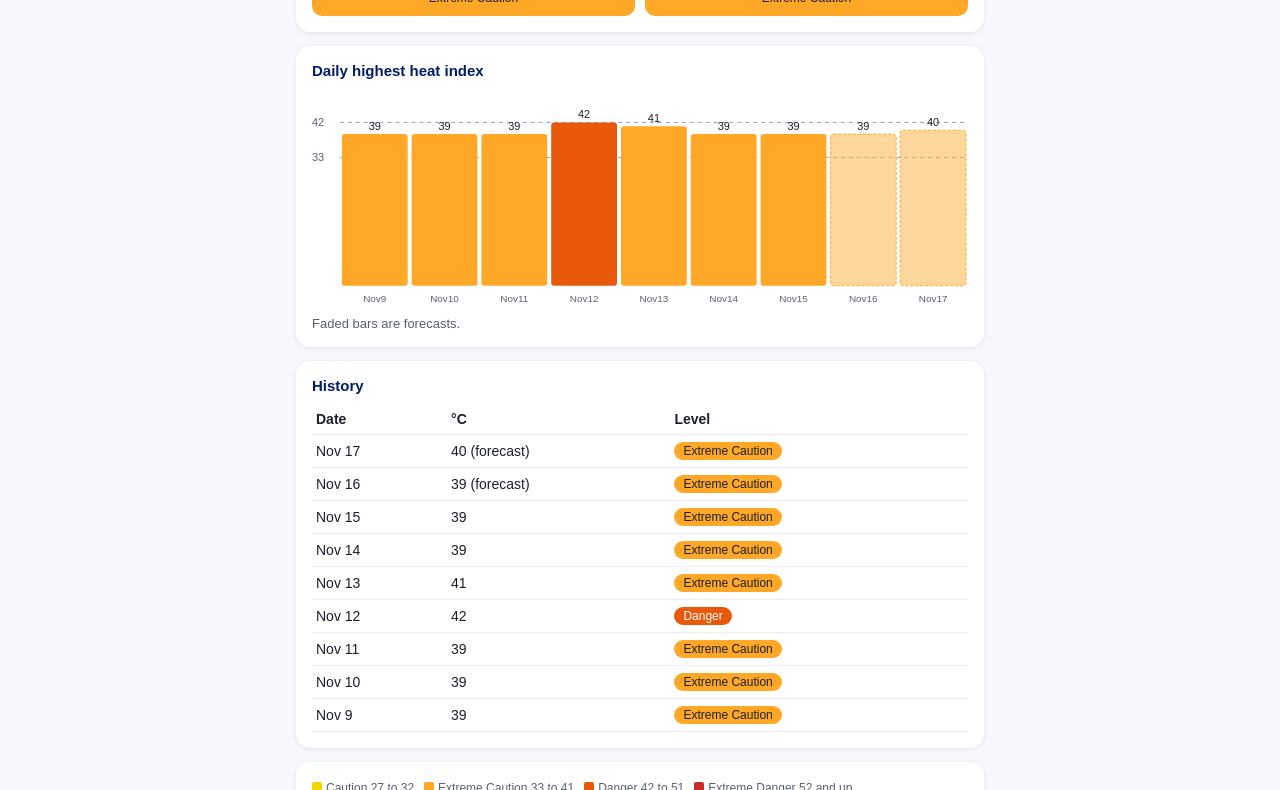
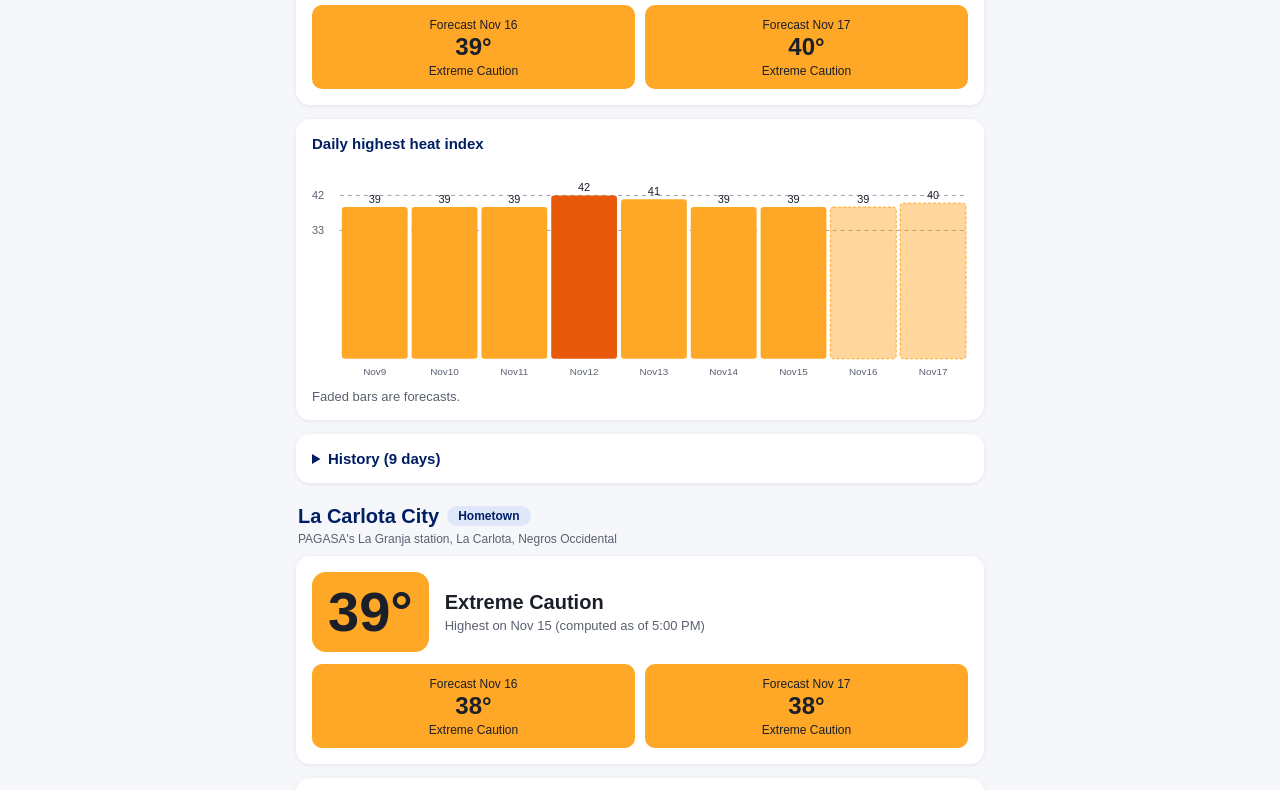
Before and after one commit to fnjalandoon/iloilo-heat-index, a plain HTML site: page index.html in a window 1280 px wide. Shown: the part 270-1060 px from the top of the page. Drawn offline with Linux system fonts and the light colour scheme.

Commit message:
Add La Carlota City (La Granja station) and label Iloilo City for CPU
Co-Authored-By: Claude Sonnet 5.5 <noreply@anthropic.com>
Claude-Session: https://claude.ai/code/session_0156vsSpnbvCEyRUo1kCZdTb

```diff
--- a/history.json
+++ b/history.json
@@ -1,5 +1,6 @@
 {
- "station": "Iloilo City, Iloilo",
+ "stations": {
+  "iloilo": {
    "days": {
     "2026-11-09": {
      "observed": 39
@@ -29,6 +30,43 @@
      "forecast": 40
     }
    },
+   "name": "Iloilo City",
+   "station": "Iloilo City, Iloilo"
+  },
+  "lacarlota": {
+   "days": {
+    "2026-11-09": {
+     "observed": 40
+    },
+    "2026-11-10": {
+     "observed": 40
+    },
+    "2026-11-11": {
+     "observed": 41
+    },
+    "2026-11-12": {
+     "observed": 43
+    },
+    "2026-11-13": {
+     "observed": 40
+    },
+    "2026-11-14": {
+     "observed": 38
+    },
+    "2026-11-15": {
+     "observed": 39
+    },
+    "2026-11-16": {
+     "forecast": 38
+    },
+    "2026-11-17": {
+     "forecast": 38
+    }
+   },
+   "name": "La Carlota City",
+   "station": "La Granja, La Carlota, Negros Occidental"
+  }
+ },
  "as_of": "2026-11-15",
- "updated": "2026-11-15T11:27:40+00:00"
+ "updated": "2026-11-15T13:20:02+00:00"
 }
--- a/index.html
+++ b/index.html
@@ -3,7 +3,7 @@
 <head>
 <meta charset="utf-8">
 <meta name="viewport" content="width=device-width, initial-scale=1">
-<title>Iloilo City Heat Index</title>
+<title>Heat Index Monitor</title>
 <style>
   :root { --navy:#001E62; --gold:#FFC72C; }
   * { box-sizing:border-box; }
@@ -27,51 +27,43 @@
   .pill { display:inline-block; padding:2px 9px; border-radius:999px; font-size:12px; }
   .legend { font-size:12px; color:#5a6070; line-height:1.7; }
   .sw { display:inline-block; width:10px; height:10px; border-radius:2px; margin-right:4px; }
+  .place { display:flex; align-items:center; flex-wrap:wrap; gap:8px; margin:22px 2px 4px; }
+  .place h2 { font-size:20px; margin:0; color:var(--navy); }
+  .tag { background:#FFC72C; color:#001E62; font-size:12px; font-weight:bold; padding:3px 11px; border-radius:999px; }
+  .tag.home { background:#dfe7fb; }
+  .stn { font-size:12px; color:#5a6070; margin:0 2px 10px; }
+  details summary { cursor:pointer; font-weight:bold; color:var(--navy); font-size:15px; }
+  details table { margin-top:10px; }
   footer { text-align:center; font-size:12px; color:#7a8090; padding:8px 16px 28px; }
 </style>
 </head>
 <body>
 <header>
-  <h1>Iloilo City Heat Index</h1>
+  <h1>Heat Index Monitor</h1>
   <p>Highest heat index (&deg;C), from DOST-PAGASA</p>
 </header>
-<main>
-  <div class="card" id="now">Loading...</div>
-  <div class="card"><h2>Daily highest heat index</h2><div id="chart"></div></div>
-  <div class="card"><h2>History</h2><table id="tbl"></table></div>
-  <div class="card legend">
-    <span class="sw" style="background:#f2d600"></span>Caution 27 to 32 &nbsp;
-    <span class="sw" style="background:#ffa726"></span>Extreme Caution 33 to 41 &nbsp;
-    <span class="sw" style="background:#e8590c"></span>Danger 42 to 51 &nbsp;
-    <span class="sw" style="background:#c92a2a"></span>Extreme Danger 52 and up
-  </div>
-</main>
+<main id="main">Loading...</main>
 <footer id="foot"></footer>
 <script>
+const PLACES = {
+  iloilo:    {title:"Iloilo City", tag:"Central Philippine University", cls:"", stn:"PAGASA's Iloilo City station"},
+  lacarlota: {title:"La Carlota City", tag:"Hometown", cls:"home", stn:"PAGASA's La Granja station, La Carlota, Negros Occidental"},
+};
 const LV = [[52,"Extreme Danger","#c92a2a","#fff"],[42,"Danger","#e8590c","#fff"],
             [33,"Extreme Caution","#ffa726","#1b1f2a"],[27,"Caution","#f2d600","#1b1f2a"],
             [0,"Below Caution","#d9dce3","#1b1f2a"]];
 const lv = v => LV.find(l => v >= l[0]);
 const fmt = d => new Date(d + "T00:00:00").toLocaleDateString("en-US",{month:"short",day:"numeric"});
+const val = r => r.observed ?? r.forecast;
 
-fetch("history.json?" + Date.now()).then(r => r.json()).then(h => {
-  const days = Object.entries(h.days);
-  const val = r => r.observed ?? r.forecast;
-  const asOf = h.as_of;
-  const today = h.days[asOf] || {};
-  const l = lv(today.observed ?? 0);
+function station(id, st, asOf) {
+  const P = PLACES[id] || {title:st.name, tag:"", cls:"", stn:st.station}, days = Object.entries(st.days);
+  const today = st.days[asOf] || {}, l = lv(today.observed ?? 0);
+  const fcs = days.filter(([d,r]) => d > asOf && r.forecast != null);
 
-  const fcs = days.filter(([d,r]) => d > asOf && r.forecast != null);
-  document.getElementById("now").innerHTML =
-    `<div class="big"><div class="num" style="background:${l[2]};color:${l[3]}">${today.observed ?? "--"}&deg;</div>
-     <div><div class="lvl">${l[1]}</div><div class="sub">Highest on ${fmt(asOf)} (computed as of 5:00 PM)</div></div></div>
-     <div class="fc">` + fcs.map(([d,r]) => { const f = lv(r.forecast);
-       return `<div style="background:${f[2]};color:${f[3]}"><span>Forecast ${fmt(d)}</span><b>${r.forecast}&deg;</b><span>${f[1]}</span></div>`; }).join("") + `</div>`;
-
-  // bar chart (inline SVG)
   const rows = days.slice(-30), W = 660, H = 220, pad = 28, bw = (W - pad) / rows.length;
   const max = Math.max(46, ...rows.map(([d,r]) => val(r))), y = v => H - 22 - (v / max) * (H - 40);
-  let svg = `<svg viewBox="0 0 ${W} ${H}" width="100%" role="img" aria-label="Daily heat index">`;
+  let svg = `<svg viewBox="0 0 ${W} ${H}" width="100%" role="img" aria-label="Daily heat index, ${P.title}">`;
   [33, 42].forEach(t => svg += `<line x1="${pad}" x2="${W}" y1="${y(t)}" y2="${y(t)}" stroke="#9aa0b0" stroke-dasharray="4 4"/><text x="0" y="${y(t)+4}" font-size="11" fill="#5a6070">${t}</text>`);
   rows.forEach(([d,r], i) => {
     const v = val(r), c = lv(v)[2], x = pad + i * bw, fc = r.observed == null;
@@ -79,16 +71,39 @@ fetch("history.json?" + Date.now()).then(r => r.json()).then(h => {
     svg += `<text x="${x+bw/2}" y="${y(v)-4}" font-size="11" text-anchor="middle" fill="#1b1f2a">${v}</text>`;
     if (rows.length <= 12 || i % 3 === 0) svg += `<text x="${x+bw/2}" y="${H-6}" font-size="10" text-anchor="middle" fill="#5a6070">${fmt(d).replace(" ","")}</text>`;
   });
-  document.getElementById("chart").innerHTML = svg + `</svg><div class="sub">Faded bars are forecasts.</div>`;
+  svg += "</svg>";
 
-  document.getElementById("tbl").innerHTML = "<tr><th>Date</th><th>&deg;C</th><th>Level</th></tr>" +
+  const table = "<table><tr><th>Date</th><th>&deg;C</th><th>Level</th></tr>" +
     days.slice().reverse().map(([d,r]) => { const v = val(r), x = lv(v);
-      return `<tr><td>${fmt(d)}</td><td>${v}${r.observed == null ? " (forecast)" : ""}</td><td><span class="pill" style="background:${x[2]};color:${x[3]}">${x[1]}</span></td></tr>`; }).join("");
+      return `<tr><td>${fmt(d)}</td><td>${v}${r.observed == null ? " (forecast)" : ""}</td><td><span class="pill" style="background:${x[2]};color:${x[3]}">${x[1]}</span></td></tr>`; }).join("") + "</table>";
 
+  return `<section>
+    <div class="place"><h2>${P.title}</h2>${P.tag ? `<span class="tag ${P.cls}">${P.tag}</span>` : ""}</div>
+    <div class="stn">${P.stn}</div>
+    <div class="card">
+      <div class="big"><div class="num" style="background:${l[2]};color:${l[3]}">${today.observed ?? "--"}&deg;</div>
+        <div><div class="lvl">${l[1]}</div><div class="sub">Highest on ${fmt(asOf)} (computed as of 5:00 PM)</div></div></div>
+      <div class="fc">${fcs.map(([d,r]) => { const f = lv(r.forecast);
+        return `<div style="background:${f[2]};color:${f[3]}"><span>Forecast ${fmt(d)}</span><b>${r.forecast}&deg;</b><span>${f[1]}</span></div>`; }).join("")}</div>
+    </div>
+    <div class="card"><h2>Daily highest heat index</h2>${svg}<div class="sub">Faded bars are forecasts.</div></div>
+    <div class="card"><details><summary>History (${days.length} days)</summary>${table}</details></div>
+  </section>`;
+}
+
+fetch("history.json?" + Date.now()).then(r => r.json()).then(h => {
+  const order = ["iloilo", "lacarlota"].filter(id => h.stations[id]).concat(Object.keys(h.stations).filter(id => !PLACES[id]));
+  document.getElementById("main").innerHTML = order.map(id => station(id, h.stations[id], h.as_of)).join("") + `
+    <div class="card legend" style="margin-top:18px">
+      <span class="sw" style="background:#f2d600"></span>Caution 27 to 32 &nbsp;
+      <span class="sw" style="background:#ffa726"></span>Extreme Caution 33 to 41 &nbsp;
+      <span class="sw" style="background:#e8590c"></span>Danger 42 to 51 &nbsp;
+      <span class="sw" style="background:#c92a2a"></span>Extreme Danger 52 and up
+    </div>`;
   document.getElementById("foot").textContent =
     "Updated " + new Date(h.updated).toLocaleString("en-PH", {timeZone:"Asia/Manila"}) +
     " PHT. Values are read automatically from PAGASA's published image. Check pagasa.dost.gov.ph for the official source.";
-}).catch(e => document.getElementById("now").textContent = "Could not load data: " + e);
+}).catch(e => document.getElementById("main").textContent = "Could not load data: " + e);
 </script>
 </body>
 </html>
```
Also changed, not shown: 2 other files. Lines whose indentation alone changed are shown as unchanged.
